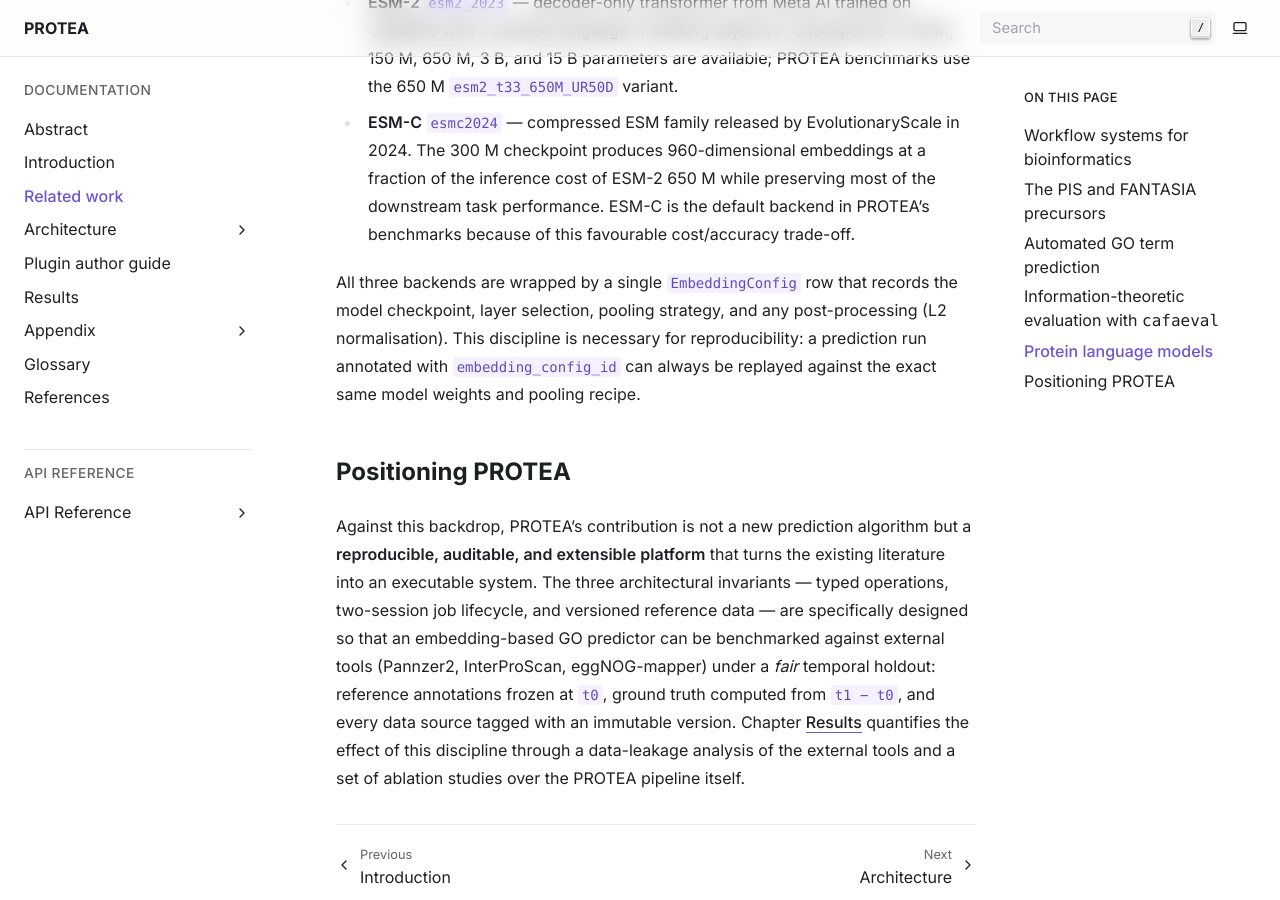
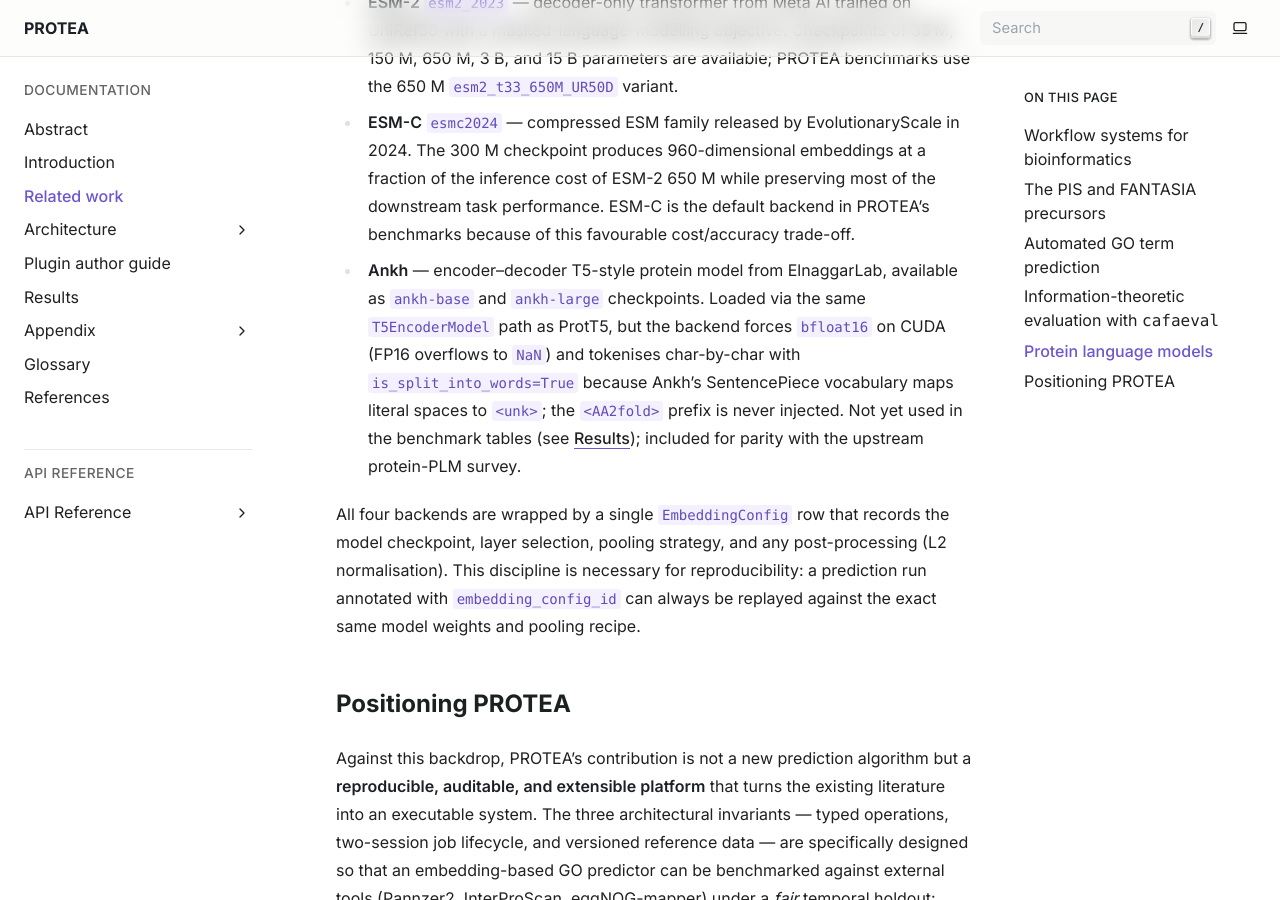
Before and after one commit to frapercan/PROTEA, a Sphinx documentation site: the page built from docs/source/related_work.rst, in a window 1280 px wide and 900 px high, scrolled down 3592 px. Built offline with Sphinx 7.4.7, drawn with Linux system fonts in a browser that asks for light colours; cross-references to code outside the pages are shown as plain code.

Commit message:
docs(related-work): add Ankh as the 4th supported PLM backend (#136)
## Drift fixed

PR #121 added Ankh + ProstT5 to the \`abstract.rst\` and \`index.rst\`
summary lines but **punted on \`related_work.rst\`** with the rationale
that the chapter is \"benchmark-oriented\". Re-reading the section,
\`related_work.rst:126-147\` is explicitly framed as **\"the embedding
backends supported by PROTEA\"** (not \"benchmarked\"). Omitting Ankh is
misleading: a reader looking for the canonical list of supported
backends won't see it.

## Changes

- Added a fourth bullet describing the Ankh family
(\`ElnaggarLab/ankh-base\`, \`ankh-large\`), with the bfloat16 +
char-level tokenisation quirks already documented in
\`architecture/operations.rst:1322-1336\` and the \`EmbeddingConfig\`
paragraph in \`architecture/data_model.rst\`. Noted that Ankh is not yet
used in the benchmark tables (\`results.rst\`) — included for parity
with the supported set.
- Updated the closing sentence \"All three backends are wrapped...\" to
\"All four backends...\".

Citation key for Ankh is deliberately omitted; the existing three
families' citations aren't strictly needed to make the point and adding
a BibTeX entry would expand scope. A future slice can add it when
\`references.bib\` is expanded.

## Verification

\`\`\`
\$ poetry run sphinx-build -W --keep-going -b html docs/source /tmp/out
build succeeded.
\`\`\`

Zero warnings.

## Stack note

Standalone — no other doc-writer PRs open right now.

```diff
--- a/docs/source/related_work.rst
+++ b/docs/source/related_work.rst
@@ -139,8 +139,17 @@ pre-trained protein language models:
   fraction of the inference cost of ESM-2 650 M while preserving most of the
   downstream task performance. ESM-C is the default backend in PROTEA's
   benchmarks because of this favourable cost/accuracy trade-off.
+- **Ankh** — encoder–decoder T5-style protein model from
+  ElnaggarLab, available as ``ankh-base`` and ``ankh-large`` checkpoints.
+  Loaded via the same ``T5EncoderModel`` path as ProtT5, but the backend
+  forces ``bfloat16`` on CUDA (FP16 overflows to ``NaN``) and tokenises
+  char-by-char with ``is_split_into_words=True`` because Ankh's
+  SentencePiece vocabulary maps literal spaces to ``<unk>``; the
+  ``<AA2fold>`` prefix is never injected. Not yet used in the benchmark
+  tables (see :doc:`/results`); included for parity with the upstream
+  protein-PLM survey.
 
-All three backends are wrapped by a single ``EmbeddingConfig`` row that
+All four backends are wrapped by a single ``EmbeddingConfig`` row that
 records the model checkpoint, layer selection, pooling strategy, and any
 post-processing (L2 normalisation). This discipline is necessary for
 reproducibility: a prediction run annotated with ``embedding_config_id`` can
```
